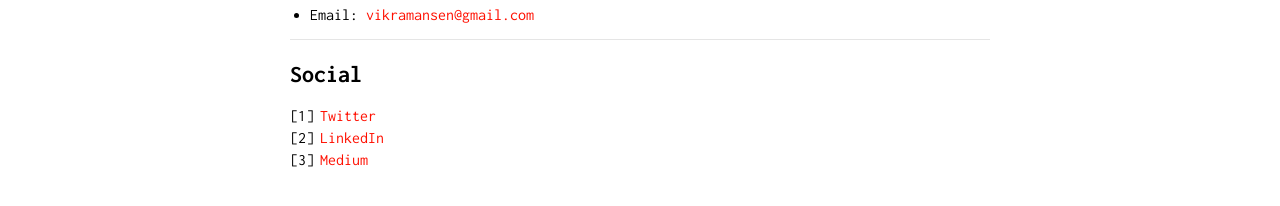
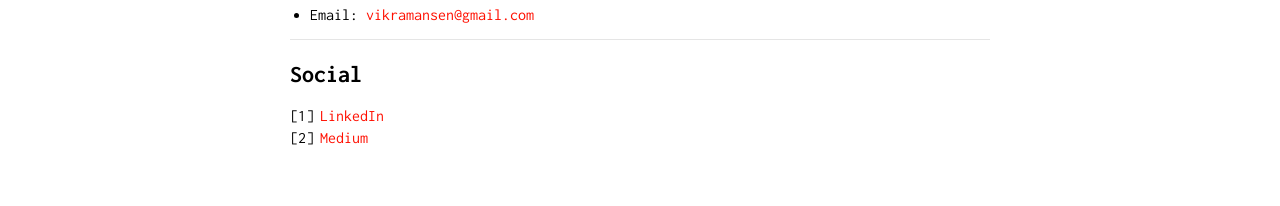
Before and after one commit to Vikramansen/vikramansen.github.io, a Jekyll site: the page built from contact.md, in a window 1280 px wide. Shown: the part 120-326 px from the top of the page. Built offline with Jekyll 4.4.1, drawn with Linux system fonts in a browser that asks for light colours.

Commit message:
Update contact.md

```diff
--- a/contact.md
+++ b/contact.md
@@ -11,6 +11,5 @@ is_contact: true
 
 ## Social
 
-1. [Twitter](https://twitter.com/thisisvikraman)
-2. [LinkedIn](https://www.linkedin.com/in/vikraman-sen-90a0a5102/)
-3. [Medium](https://vikramann.medium.com/)
+1. [LinkedIn](https://www.linkedin.com/in/vikraman-sen-90a0a5102/)
+2. [Medium](https://vikramann.medium.com/)
```
